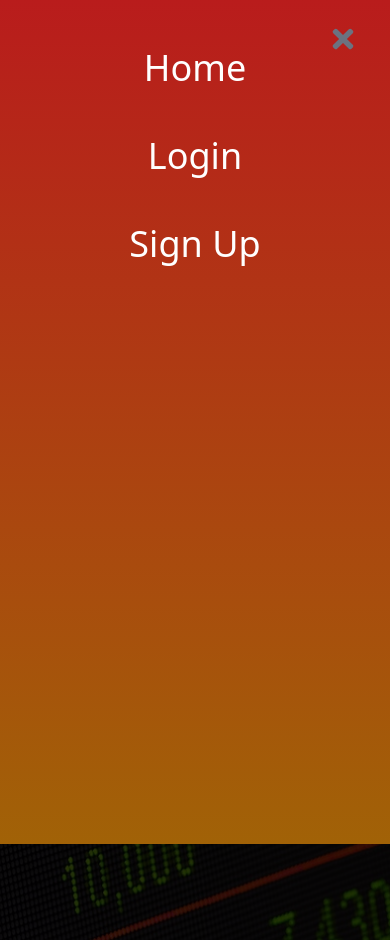
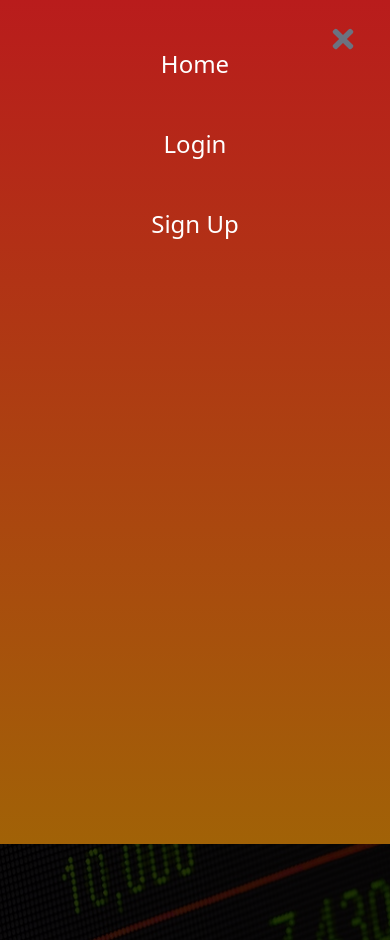
Before and after one commit to Lawrence137/windesigns, a React (Create React App) app: page / in a window 390 px wide. Both pictures are taken after a click on the element 351 px from the left and 48 px from the top of the page. Built offline with nearby package versions, Linux system fonts and the light colour scheme; a web font is replaced by a local one.

Commit message:
refactor hamburger menu text size

```diff
--- a/src/Navbar.js
+++ b/src/Navbar.js
@@ -58,7 +58,7 @@ export const Navbar = ({ isAuthenticated, handleLogout }) => {
         <div className='fixed top-0 left-0 w-full h-screen bg-gradient-to-b from-red-700 to-yellow-700 text-white'>
           <div className='h-full overflow-y-scroll'>
             <ul className='flex flex-col justify-center items-center py-6'>
-              <li onClick={handleLinkClick} className='px-4 cursor-pointer capitalize py-6 text-4xl'>
+              <li onClick={handleLinkClick} className='px-4 cursor-pointer capitalize py-6 text-2xl'>
                 <Link to="/">Home</Link>
               </li>
               {isAuthenticated && (
@@ -76,10 +76,10 @@ export const Navbar = ({ isAuthenticated, handleLogout }) => {
               )}
               {!isAuthenticated && (
                 <>
-                  <li onClick={handleLinkClick} className='px-4 cursor-pointer capitalize py-6 text-4xl'>
+                  <li onClick={handleLinkClick} className='px-4 cursor-pointer capitalize py-6 text-2xl'>
                     <Link to="/login">Login</Link>
                   </li>
-                  <li onClick={handleLinkClick} className='px-4 cursor-pointer capitalize py-6 text-4xl'>
+                  <li onClick={handleLinkClick} className='px-4 cursor-pointer capitalize py-6 text-2xl'>
                     <Link to="/signup">Sign Up</Link>
                   </li>
                 </>
```
